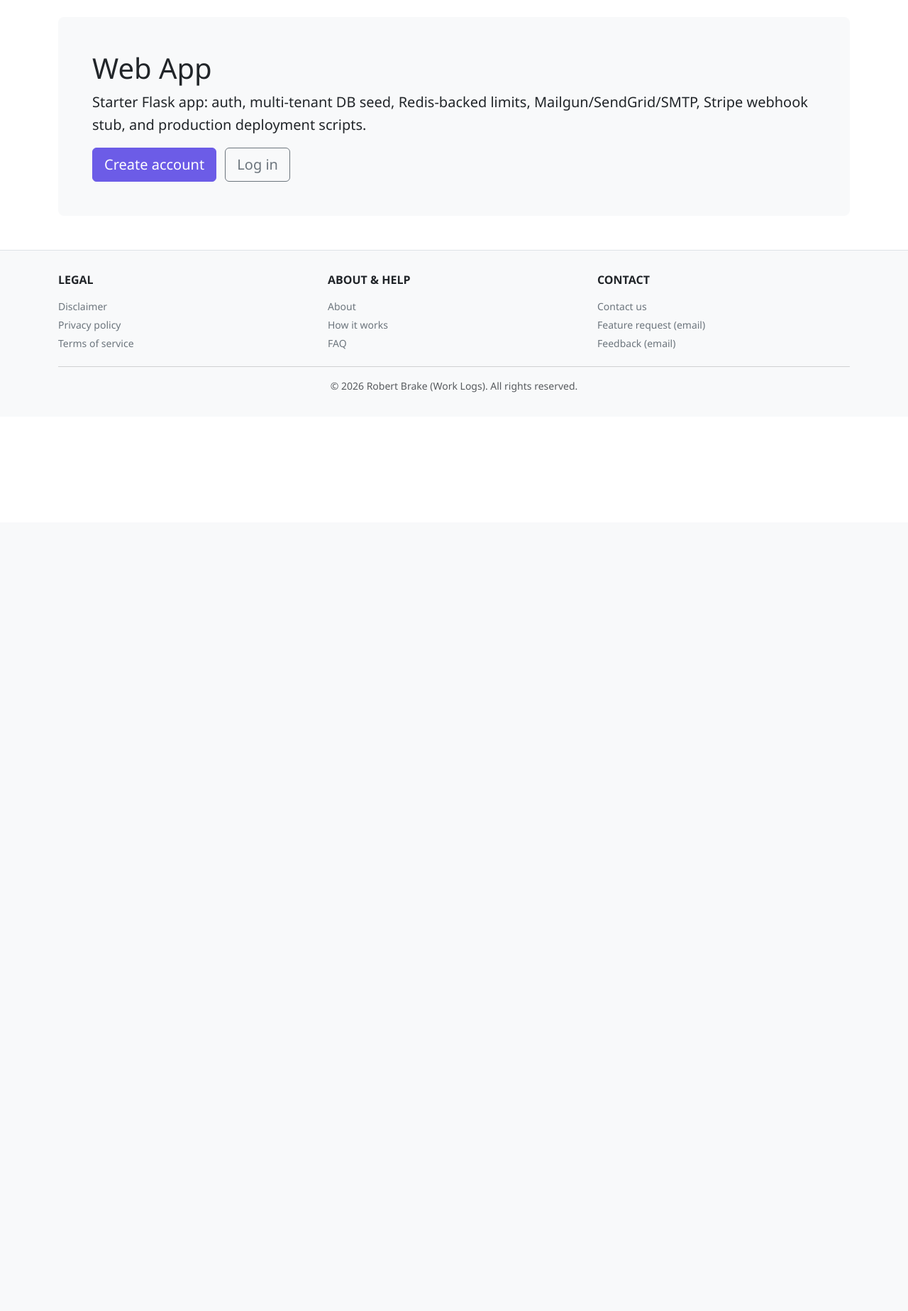
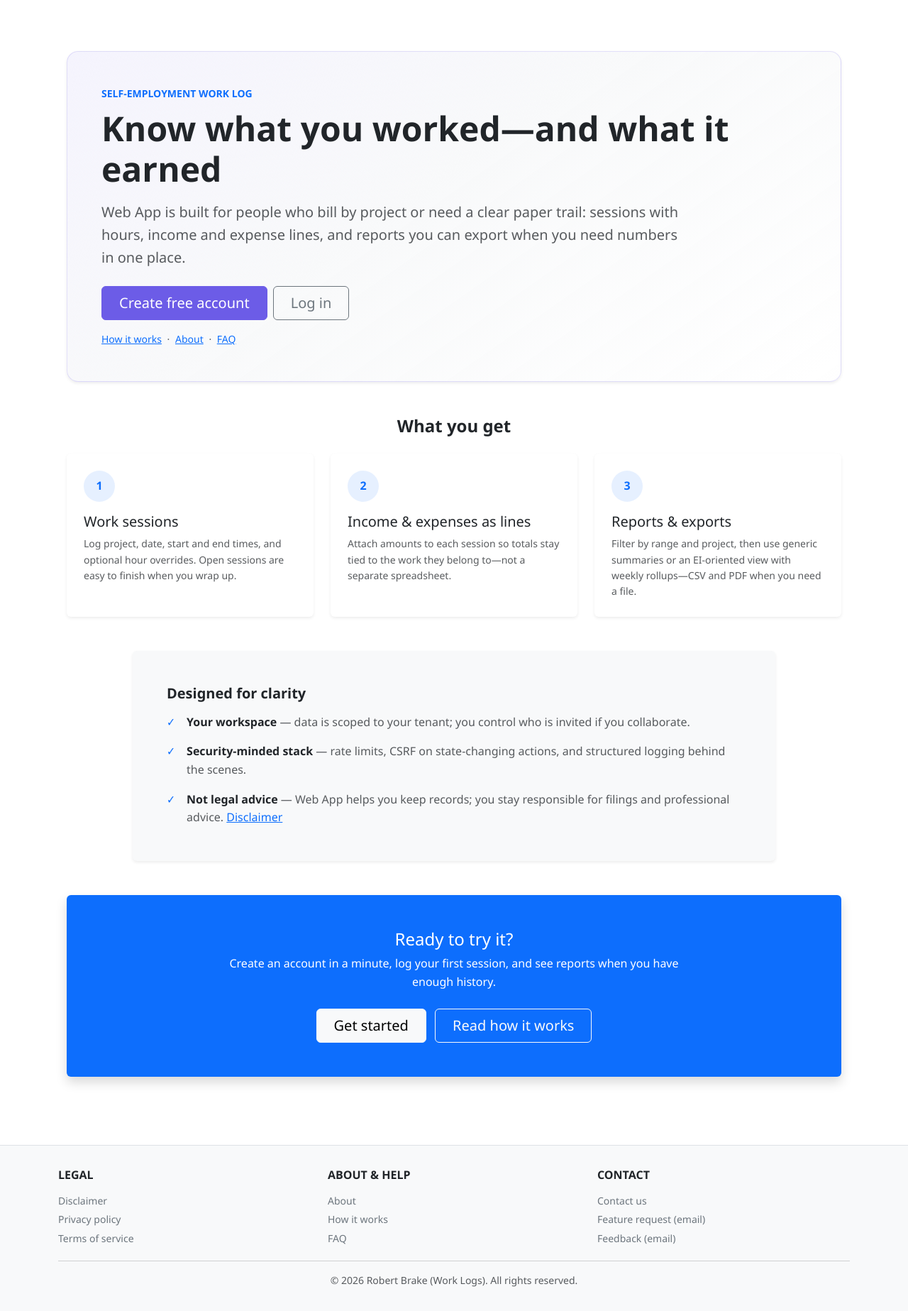
Before and after one commit to rob3662/work_logs, a Flask app: page / in a window 1280 px wide. Shown: the part 64-1911 px from the top of the page at 71% size. Before the commit the page ends 617 px from the top, so only its background shows below. Run offline with Flask 3, Linux system fonts and the light colour scheme; parts of the project's set-up code (start-up, migrations or seed data) failed here and were passed over; some libraries are stand-ins or nearby versions.

Commit message:
Sync deployment scripts and latest dev UI updates.
Align backup/restore/setup with server-tested deployment flow; update
home page template and styles; refresh .env.example.

Co-authored-by: Cursor <cursoragent@cursor.com>

```diff
--- a/app/static/css/styles.css
+++ b/app/static/css/styles.css
@@ -1,5 +1,5 @@
 /* === LICENSE HEADER START ===
-Copyright (c) 2025 Robert Brake
+Copyright (c) 2026 Robert Brake
 This file is part of a proprietary software project.
 Unauthorized use, modification, or distribution is strictly prohibited.
 === LICENSE HEADER END === */
@@ -171,6 +171,37 @@ body {
 [data-theme="dark"] .cta-card .btn-outline-light {
     border-color: rgba(248, 249, 250, 0.75);
     color: #f8f9fa;
+}
+
+/* Public landing hero (index) */
+.landing-hero {
+    border: 1px solid rgba(108, 92, 231, 0.18);
+    background: linear-gradient(
+        145deg,
+        rgba(108, 92, 231, 0.07) 0%,
+        rgba(248, 249, 250, 0.95) 45%,
+        #fff 100%
+    );
+}
+
+[data-theme="dark"] .landing-hero {
+    border-color: rgba(162, 155, 254, 0.28);
+    background: linear-gradient(
+        145deg,
+        rgba(108, 92, 231, 0.22) 0%,
+        rgba(45, 52, 54, 0.92) 55%,
+        var(--bs-body-bg, #212529) 100%
+    );
+}
+
+[data-theme="dark"] .landing-hero .text-muted {
+    color: var(--text-secondary) !important;
+}
+
+.landing-step-num {
+    width: 2.75rem;
+    height: 2.75rem;
+    font-weight: 700;
 }
 
 /* Stats Cards */
--- a/app/templates/index.html
+++ b/app/templates/index.html
@@ -5,11 +5,90 @@ Unauthorized use, modification, or distribution is strictly prohibited.
 === LICENSE HEADER END === -->
 {% extends "base.html" %}
 {% block title %}Home — {{ app_name }}{% endblock %}
+{% block description %}Log work sessions, income, and expenses in one place. Reports and exports for self-employment records—including an EI-oriented view.{% endblock %}
 {% block content %}
-<div class="p-4 p-md-5 mb-4 bg-light rounded-3">
-    <h1 class="display-6">{{ app_name }}</h1>
-    <p class="lead">Starter Flask app: auth, multi-tenant DB seed, Redis-backed limits, Mailgun/SendGrid/SMTP, Stripe webhook stub, and production deployment scripts.</p>
-    <a class="btn btn-primary btn-lg" href="{{ url_for('auth.register') }}">Create account</a>
-    <a class="btn btn-outline-secondary btn-lg ms-2" href="{{ url_for('auth.login') }}">Log in</a>
+<div class="container py-4 py-md-5">
+  <div class="landing-hero rounded-4 p-4 p-lg-5 mb-5 shadow-sm">
+    <p class="text-uppercase small fw-semibold text-primary mb-2 letter-spacing-tight">Self-employment work log</p>
+    <h1 class="display-5 fw-bold mb-3">Know what you worked—and what it earned</h1>
+    <p class="lead text-muted mb-4 col-lg-10">
+      {{ app_name }} is built for people who bill by project or need a clear paper trail: sessions with hours, income and expense lines, and reports you can export when you need numbers in one place.
+    </p>
+    <div class="d-flex flex-wrap gap-2 mb-3">
+      <a class="btn btn-primary btn-lg px-4" href="{{ url_for('auth.register') }}">Create free account</a>
+      <a class="btn btn-outline-secondary btn-lg px-4" href="{{ url_for('auth.login') }}">Log in</a>
+    </div>
+    <p class="small text-muted mb-0">
+      <a href="{{ url_for('main.how_it_works') }}">How it works</a>
+      <span class="text-muted mx-1">·</span>
+      <a href="{{ url_for('main.about') }}">About</a>
+      <span class="text-muted mx-1">·</span>
+      <a href="{{ url_for('main.faq') }}">FAQ</a>
+    </p>
+  </div>
+
+  <h2 class="h4 fw-semibold text-center mb-4">What you get</h2>
+  <div class="row g-4 mb-5">
+    <div class="col-md-4">
+      <div class="card h-100 border-0 shadow-sm">
+        <div class="card-body p-4">
+          <div class="landing-step-num rounded-circle bg-primary bg-opacity-10 text-primary d-inline-flex align-items-center justify-content-center mb-3">1</div>
+          <h3 class="h5 card-title">Work sessions</h3>
+          <p class="card-text text-muted small mb-0">Log project, date, start and end times, and optional hour overrides. Open sessions are easy to finish when you wrap up.</p>
+        </div>
+      </div>
+    </div>
+    <div class="col-md-4">
+      <div class="card h-100 border-0 shadow-sm">
+        <div class="card-body p-4">
+          <div class="landing-step-num rounded-circle bg-primary bg-opacity-10 text-primary d-inline-flex align-items-center justify-content-center mb-3">2</div>
+          <h3 class="h5 card-title">Income &amp; expenses as lines</h3>
+          <p class="card-text text-muted small mb-0">Attach amounts to each session so totals stay tied to the work they belong to—not a separate spreadsheet.</p>
+        </div>
+      </div>
+    </div>
+    <div class="col-md-4">
+      <div class="card h-100 border-0 shadow-sm">
+        <div class="card-body p-4">
+          <div class="landing-step-num rounded-circle bg-primary bg-opacity-10 text-primary d-inline-flex align-items-center justify-content-center mb-3">3</div>
+          <h3 class="h5 card-title">Reports &amp; exports</h3>
+          <p class="card-text text-muted small mb-0">Filter by range and project, then use generic summaries or an EI-oriented view with weekly rollups—CSV and PDF when you need a file.</p>
+        </div>
+      </div>
+    </div>
+  </div>
+
+  <div class="row justify-content-center mb-5">
+    <div class="col-lg-10">
+      <div class="card border-0 bg-light">
+        <div class="card-body p-4 p-md-5">
+          <h2 class="h5 fw-semibold mb-3">Designed for clarity</h2>
+          <ul class="list-unstyled mb-0">
+            <li class="d-flex gap-3 mb-3">
+              <span class="text-primary fw-bold flex-shrink-0">✓</span>
+              <span class="text-muted"><strong class="text-body">Your workspace</strong> — data is scoped to your tenant; you control who is invited if you collaborate.</span>
+            </li>
+            <li class="d-flex gap-3 mb-3">
+              <span class="text-primary fw-bold flex-shrink-0">✓</span>
+              <span class="text-muted"><strong class="text-body">Security-minded stack</strong> — rate limits, CSRF on state-changing actions, and structured logging behind the scenes.</span>
+            </li>
+            <li class="d-flex gap-3">
+              <span class="text-primary fw-bold flex-shrink-0">✓</span>
+              <span class="text-muted"><strong class="text-body">Not legal advice</strong> — {{ app_name }} helps you keep records; you stay responsible for filings and professional advice. <a href="{{ url_for('main.disclaimer') }}">Disclaimer</a></span>
+            </li>
+          </ul>
+        </div>
+      </div>
+    </div>
+  </div>
+
+  <div class="card cta-card bg-primary text-white border-0 shadow">
+    <div class="card-body p-4 p-md-5 text-center">
+      <h2 class="h4 card-title text-white mb-2">Ready to try it?</h2>
+      <p class="card-text text-white opacity-90 mb-4 col-lg-8 mx-auto">Create an account in a minute, log your first session, and see reports when you have enough history.</p>
+      <a class="btn btn-light btn-lg px-4 me-2 mb-2 mb-sm-0" href="{{ url_for('auth.register') }}">Get started</a>
+      <a class="btn btn-outline-light btn-lg px-4 mb-2 mb-sm-0" href="{{ url_for('main.how_it_works') }}">Read how it works</a>
+    </div>
+  </div>
 </div>
 {% endblock %}
```
Also changed, not shown: 4 other files.
